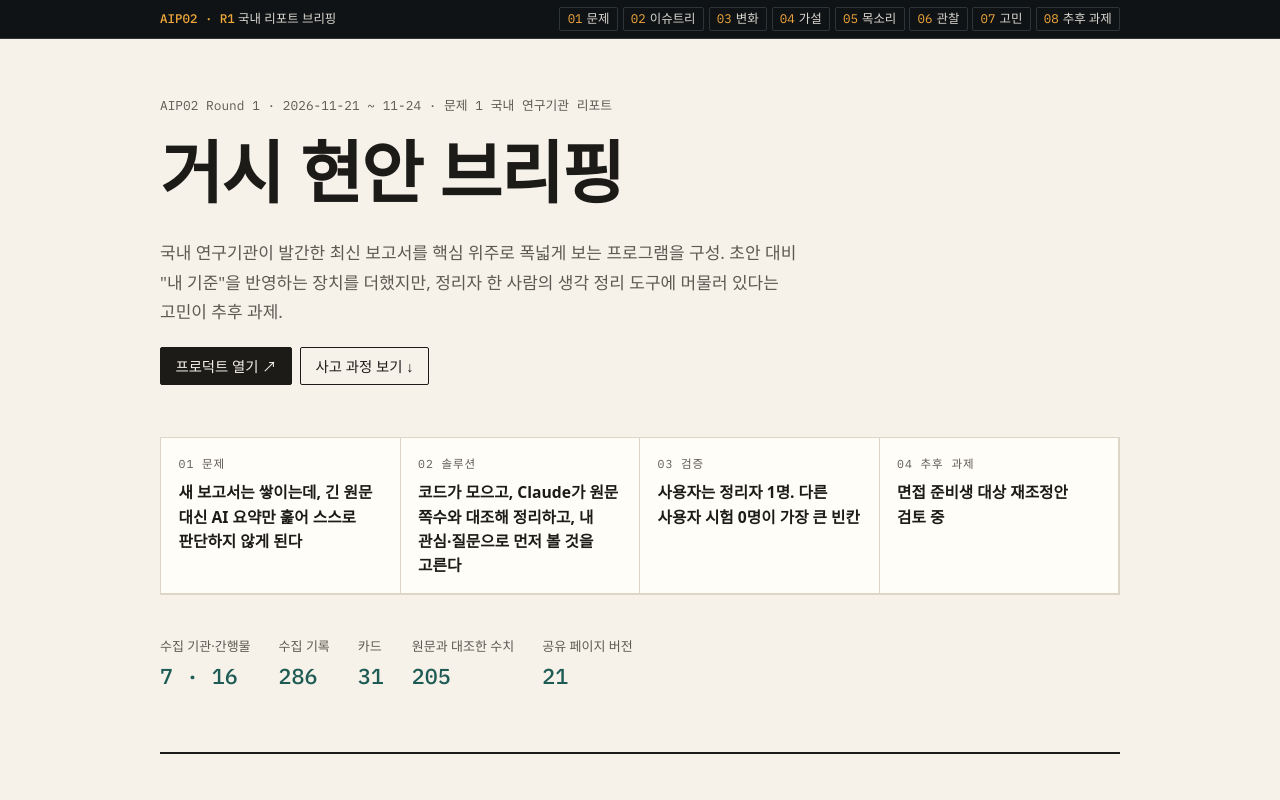
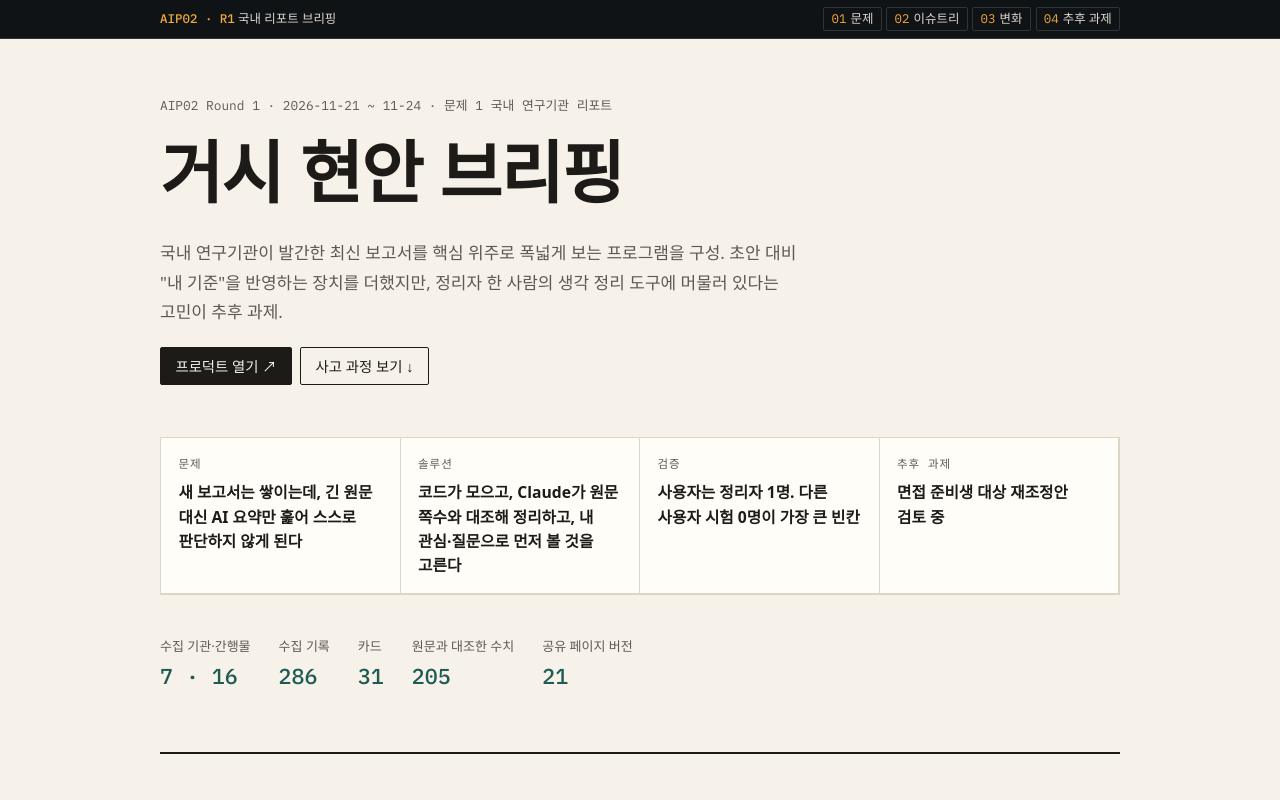
Before and after one commit to windwave51/kr-research-briefing, a plain HTML site: page aip02/index.html in a window 1280 px wide. Shown: the top 800 px of the page. Drawn offline with Linux system fonts and the light colour scheme; a web font is replaced by a local one.

Commit message:
AIP02 목차와 본문 번호 정리

```diff
--- a/aip02/index.html
+++ b/aip02/index.html
@@ -200,11 +200,7 @@ footer.foot { margin-top: 2rem; font-size: var(--step--1); color: var(--muted);
       <a href="#problem"><span>01</span>문제</a>
       <a href="#tree"><span>02</span>이슈트리</a>
       <a href="#evolution"><span>03</span>변화</a>
-      <a href="#hypothesis"><span>04</span>가설</a>
-      <a href="#voice"><span>05</span>목소리</a>
-      <a href="#observed"><span>06</span>관찰</a>
-      <a href="#limits"><span>07</span>고민</a>
-      <a href="#decision"><span>08</span>추후 과제</a>
+      <a href="#decision"><span>04</span>추후 과제</a>
     </nav>
   </div>
 </div>
@@ -220,10 +216,10 @@ footer.foot { margin-top: 2rem; font-size: var(--step--1); color: var(--muted);
       <a class="btn" href="#problem">사고 과정 보기 ↓</a>
     </div>
     <div class="tiles" role="list">
-      <div class="tile" role="listitem"><span class="k">01 문제</span><strong>새 보고서는 쌓이는데, 긴 원문 대신 AI 요약만 훑어 스스로 판단하지 않게 된다</strong></div>
-      <div class="tile" role="listitem"><span class="k">02 솔루션</span><strong>코드가 모으고, Claude가 원문 쪽수와 대조해 정리하고, 내 관심·질문으로 먼저 볼 것을 고른다</strong></div>
-      <div class="tile" role="listitem"><span class="k">03 검증</span><strong>사용자는 정리자 1명. 다른 사용자 시험 0명이 가장 큰 빈칸</strong></div>
-      <div class="tile" role="listitem"><span class="k">04 추후 과제</span><strong>면접 준비생 대상 재조정안 검토 중</strong></div>
+      <div class="tile" role="listitem"><span class="k">문제</span><strong>새 보고서는 쌓이는데, 긴 원문 대신 AI 요약만 훑어 스스로 판단하지 않게 된다</strong></div>
+      <div class="tile" role="listitem"><span class="k">솔루션</span><strong>코드가 모으고, Claude가 원문 쪽수와 대조해 정리하고, 내 관심·질문으로 먼저 볼 것을 고른다</strong></div>
+      <div class="tile" role="listitem"><span class="k">검증</span><strong>사용자는 정리자 1명. 다른 사용자 시험 0명이 가장 큰 빈칸</strong></div>
+      <div class="tile" role="listitem"><span class="k">추후 과제</span><strong>면접 준비생 대상 재조정안 검토 중</strong></div>
     </div>
     <dl class="stats">
       <div><dt>수집 기관·간행물</dt><dd>7 · 16</dd></div>
@@ -237,7 +233,7 @@ footer.foot { margin-top: 2rem; font-size: var(--step--1); color: var(--muted);
   <section id="problem" aria-labelledby="problem-h">
     <p class="eyebrow"><span class="no">01</span>Problem discovery</p>
     <h2 id="problem-h">문제는 정보가 없어서가 아니라, 판단을 맡겨 버리는 데 있음.</h2>
-    <p class="lede read">AIP01에서 구상한 다섯 문제-국내 연구기관 리포트, 해외 언론·연구소, 거시 변수, 글로벌 기관 리포트, 이 모두를 모아 우선순위를 정하는 오케스트레이터- 중에서 문제 1을 먼저 골랐다. 매주 새 보고서가 나오고, 진로·투자·트렌드 판단에 바로 쓰이며, 짧은 기간에 실제로 돌아가는 프로그램을 만들 수 있었기 때문.
+    <p class="lede read">AIP01에서 구상한 다섯 문제-국내 연구기관 리포트, 해외 언론·연구소, 거시 변수, 글로벌 기관 리포트, 이 모두를 모아 우선순위를 정하는 오케스트레이터- 중에서 문제 1을 먼저 골랐다. 매주 새 보고서가 나오고, 진로·투자·트렌드 판단에 바로 쓰이며, 짧은 기간에 실제로 돌아가는 프로그램을 만들 수 있었기 때문.</p>
     <div class="pair">
       <div class="box">
         <span class="k">AIP01 · 처음 생각</span>
@@ -313,11 +309,8 @@ footer.foot { margin-top: 2rem; font-size: var(--step--1); color: var(--muted);
     </ol>
   </section>
 
-
-
-
   <section id="decision" aria-labelledby="dec-h">
-    <p class="eyebrow"><span class="no">08</span>Decision &amp; next step</p>
+    <p class="eyebrow"><span class="no">04</span>Decision &amp; next step</p>
     <h2 id="dec-h">R2는 보류하고, 사용자를 바꾸는 재조정을 검토한다.</h2>
     <p class="lede read">R2(같은 가설 추가 검증)를 시작해 1회차 정리까지 마쳤다. 그러나 다른 수강생의 R1 보고를 보며 "내가 만든 것은 다른 사람이 쓰는 순간이 없다"는 점이 분명해졌다. R2와 R3는 재검토한 뒤 진행하기로 하고, 그동안 읽음 기록은 계속 쌓는다.</p>
     <div class="pair">
@@ -340,14 +333,11 @@ footer.foot { margin-top: 2rem; font-size: var(--step--1); color: var(--muted);
       <li>내 입장 한 줄: 원문 근거를 하나 골라야 저장된다</li>
       <li>예상 질문과 30초 답변 틀: 주장 → 근거(쪽수) → 한계</li>
     </ol>
-
-      </ol>
-    </div>
   </section>
 
   <div class="conclusion">
     <span class="k">Conclusion</span>
-    <h2>기존 초안에서 풀지 못하던 문제를 풀기 위해, 참여자의 기록이 보다 용이하게 작동하는 길을 모색
+    <h2>기존 초안에서 풀지 못하던 문제를 풀기 위해, 참여자의 기록이 보다 용이하게 작동하는 길을 모색</h2>
     <p>원문 쪽수와 대조한 요약, 원문과 해석의 분리, 스스로 따져볼 질문은 이 프로그램의 자산이다. 다만 지금은 그 자산을 정리자 한 사람만 쓴다. 다음 라운드에서는 이 자산을 다른 사람의 판단 연습으로 옮길 수 있는지 확인한다.</p>
     <p><a href="../">국내 연구기관 리포트 브리핑 열기 ↗</a></p>
   </div>
```
